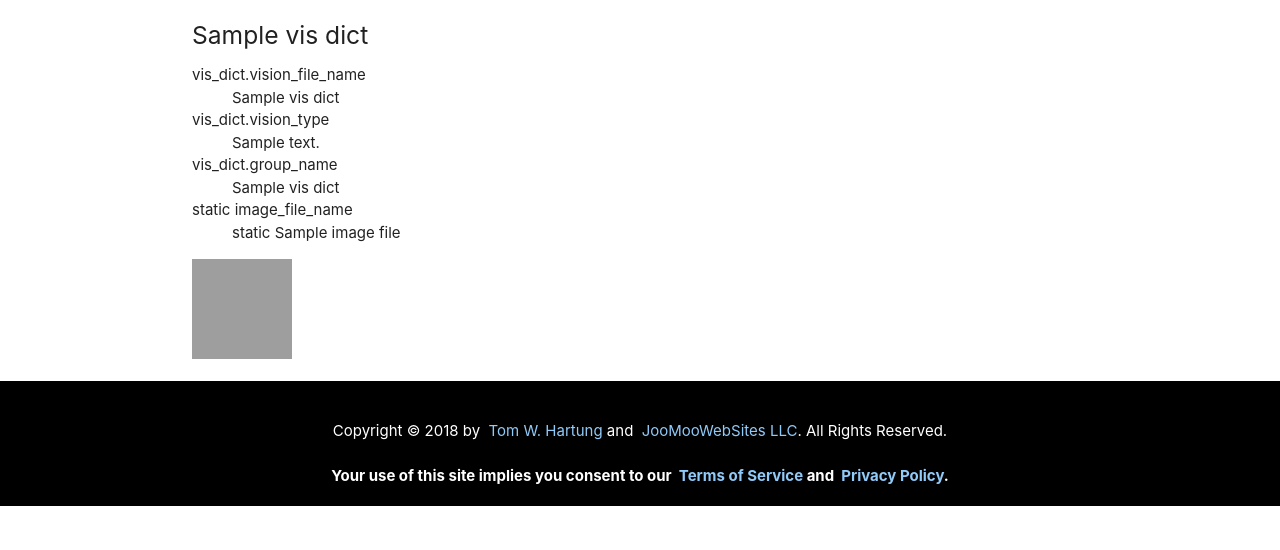
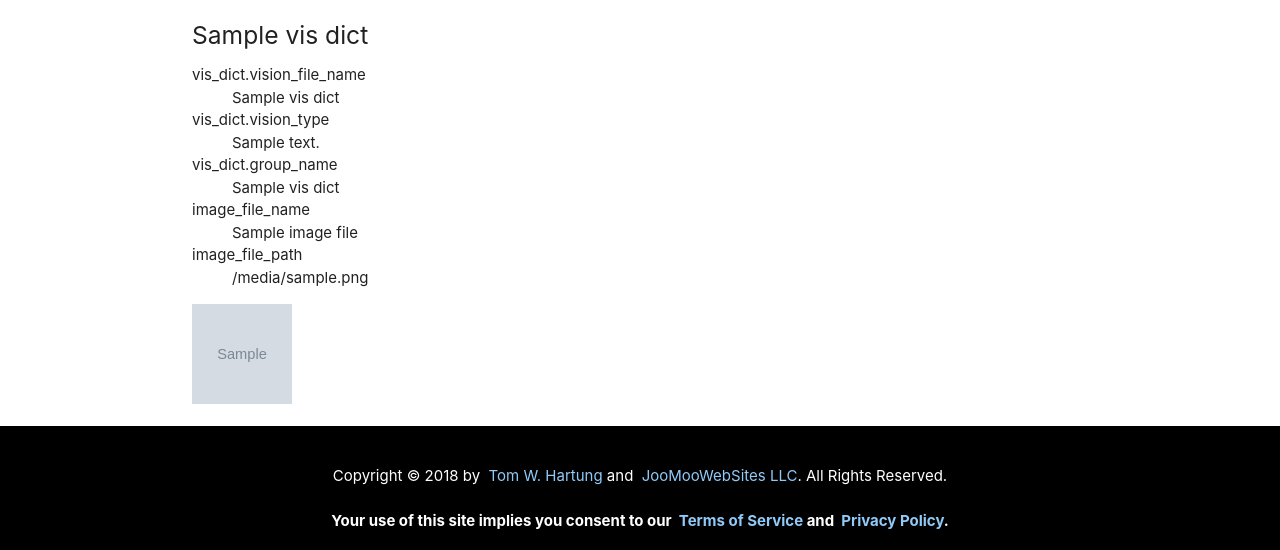
Before and after one commit to tomwhartung/artsyvisions.com, a Django app: template Site/content/templates/content/visions/all.html in a window 1280 px wide. Shown: the part 418-968 px from the top of the page. Before the commit the page ends 924 px from the top, so only its background shows below. Run offline with Django 3.2, Linux system fonts and the light colour scheme; the template is opened without the code that fills it: most values are stand-ins (such as "Sample title", 1, 10 or a date in 2020); grey boxes marked "Sample" are stand-in pictures; some libraries are stand-ins or nearby versions; grey boxes are pictures that could not be loaded.

Commit message:
Updated indentation, added missing endfor , and changed all.html to use the new image_file_path parameter.

```diff
--- a/Site/content/templates/content/visions/all.html
+++ b/Site/content/templates/content/visions/all.html
@@ -33,26 +33,32 @@
   <dt>vis_dict.group_name</dt>
   <dd>{{ vis_dict.group_name }}</dd>
   {% if vis_dict.vision_type == 'person' or vis_dict.vision_type == 'people' %}
-  <dt>static vis_dict.image_file_name</dt>
+   <dt>vis_dict.image_file_name</dt>
    <dd>{{ vis_dict.image_file_name }}</dd>
+   <dt>vis_dict.image_file_path</dt>
+   <dd>{{ vis_dict.image_file_path }}</dd>
   {% else %}
    {% for image_file_name in vis_dict.image_file_list %}
-   <dt>static image_file_name</dt>
-   <dd>static {{ image_file_name }}</dd>
+    <dt>image_file_name</dt>
+    <dd>{{ image_file_name }}</dd>
+    {% for image_file_path in vis_dict.image_data %}
+     <dt>image_file_path</dt>
+     <dd>{{ image_file_path }}</dd>
+    {% endfor %}
    {% endfor %}
   {% endif %}
  </dl>
 
  {% if vis_dict.vision_type == 'groups' %}
- {% for image_file_name in vis_dict.image_file_list %}
-  <img src="{% static image_file_name %}" width="100" height="100">
+  {% for image_file_path in vis_dict.image_data %}
+   <img src="{% static image_file_path %}" width="100" height="100">
   {% endfor %}
  {% elif vis_dict.vision_type == 'people' %}
   <img class="activator"
-      src="{% static vis_dict.image_file_name %}">
+       src="{% static vis_dict.image_file_path %}">
   {% else %}
    <img class="activator" width="100" height="100"
-       src="{% static vis_dict.image_file_name %}">
+        src="{% static vis_dict.image_file_path %}">
  {% endif %}
 
 {% endfor %}
```
Lines whose indentation alone changed are shown as unchanged.
